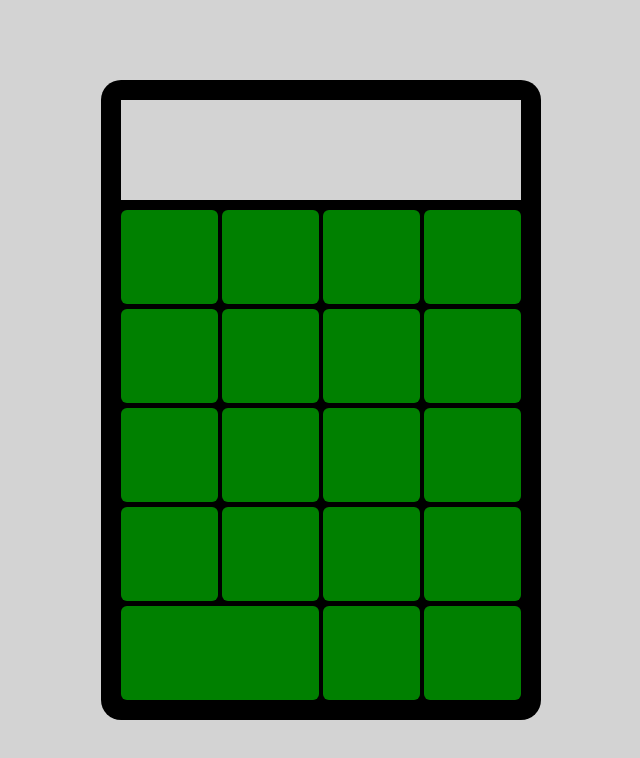
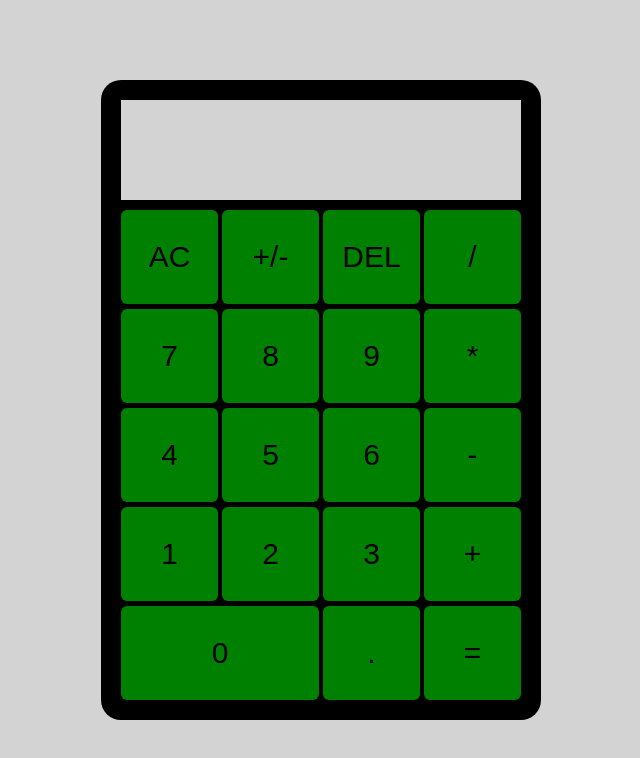
Before and after one commit to rjnares/foundations-calculator, a plain HTML site: page index.html in a window 1280 px wide. Shown: the whole page, without its empty margins (319-959 px from the left). Drawn offline with Linux system fonts and the light colour scheme.

Commit message:
Add button text styling

```diff
--- a/index.html
+++ b/index.html
@@ -12,33 +12,33 @@
         <div id="display"></div>
         <div id="buttons">
             <div class="row">
-                <button id="all-clear"></button>
-                <button id="positive-negative"></button>
-                <button id="delete"></button>
-                <button id="divide"></button>
+                <button id="all-clear">AC</button>
+                <button id="positive-negative">+/-</button>
+                <button id="delete">DEL</button>
+                <button id="divide">/</button>
             </div>
             <div class="row">
-                <button id="seven"></button>
-                <button id="eight"></button>
-                <button id="nine"></button>
-                <button id="multiply"></button>
+                <button id="seven">7</button>
+                <button id="eight">8</button>
+                <button id="nine">9</button>
+                <button id="multiply">*</button>
             </div>
             <div class="row">
-                <button id="four"></button>
-                <button id="five"></button>
-                <button id="six"></button>
-                <button id="subtract"></button>
+                <button id="four">4</button>
+                <button id="five">5</button>
+                <button id="six">6</button>
+                <button id="subtract">-</button>
             </div>
             <div class="row">
-                <button id="one"></button>
-                <button id="two"></button>
-                <button id="three"></button>
-                <button id="add"></button>
+                <button id="one">1</button>
+                <button id="two">2</button>
+                <button id="three">3</button>
+                <button id="add">+</button>
             </div>
             <div class="row">
-                <button id="zero"></button>
-                <button id="decimal"></button>
-                <button id="equals"></button>
+                <button id="zero">0</button>
+                <button id="decimal">.</button>
+                <button id="equals">=</button>
             </div>
         </div>
     </div>
--- a/styles.css
+++ b/styles.css
@@ -45,6 +45,7 @@ button {
     border-style: none;
     padding: 0;
     border-radius: 6px;
+    font-size: 30px;
 }
 
 #zero {
```
